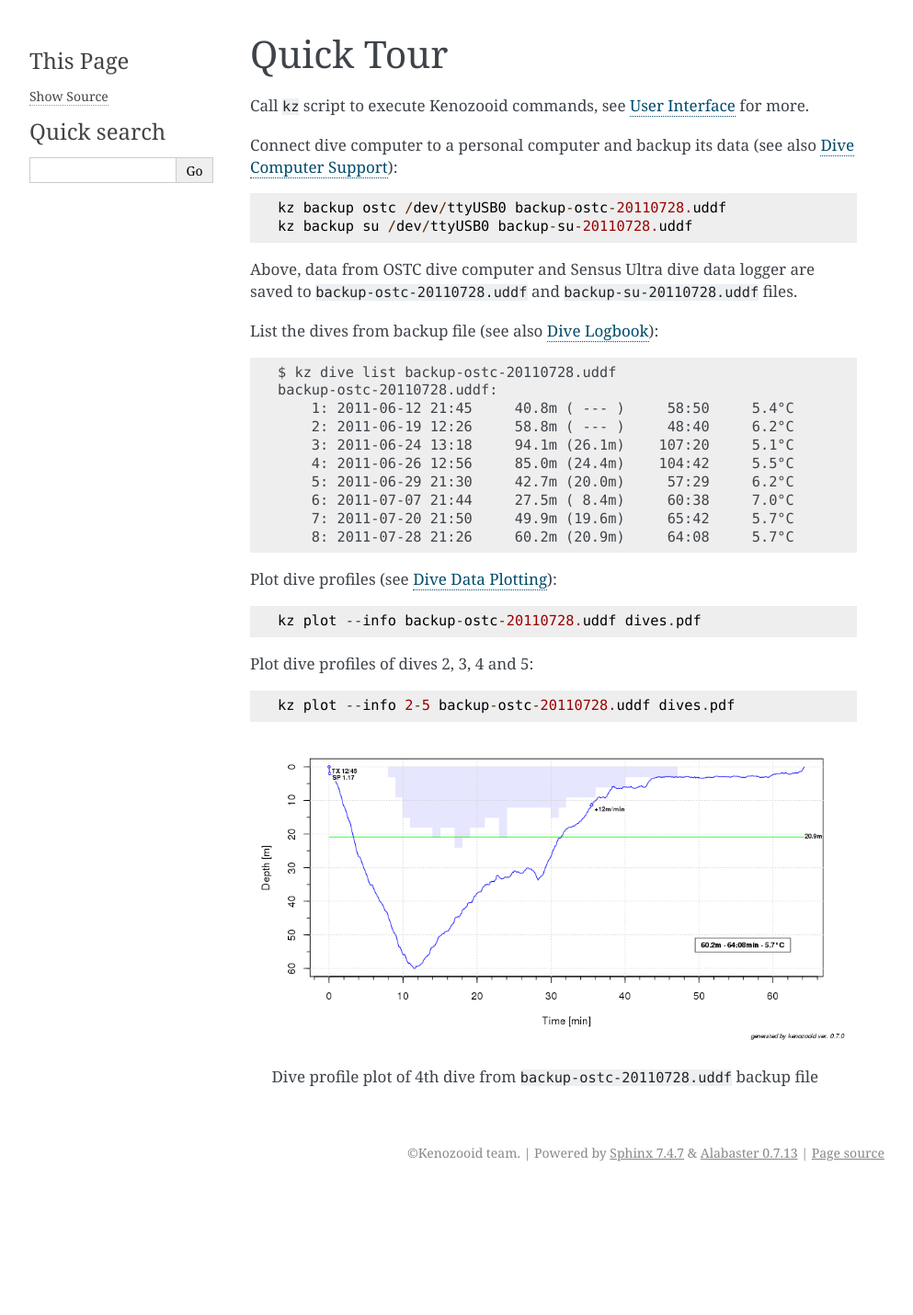
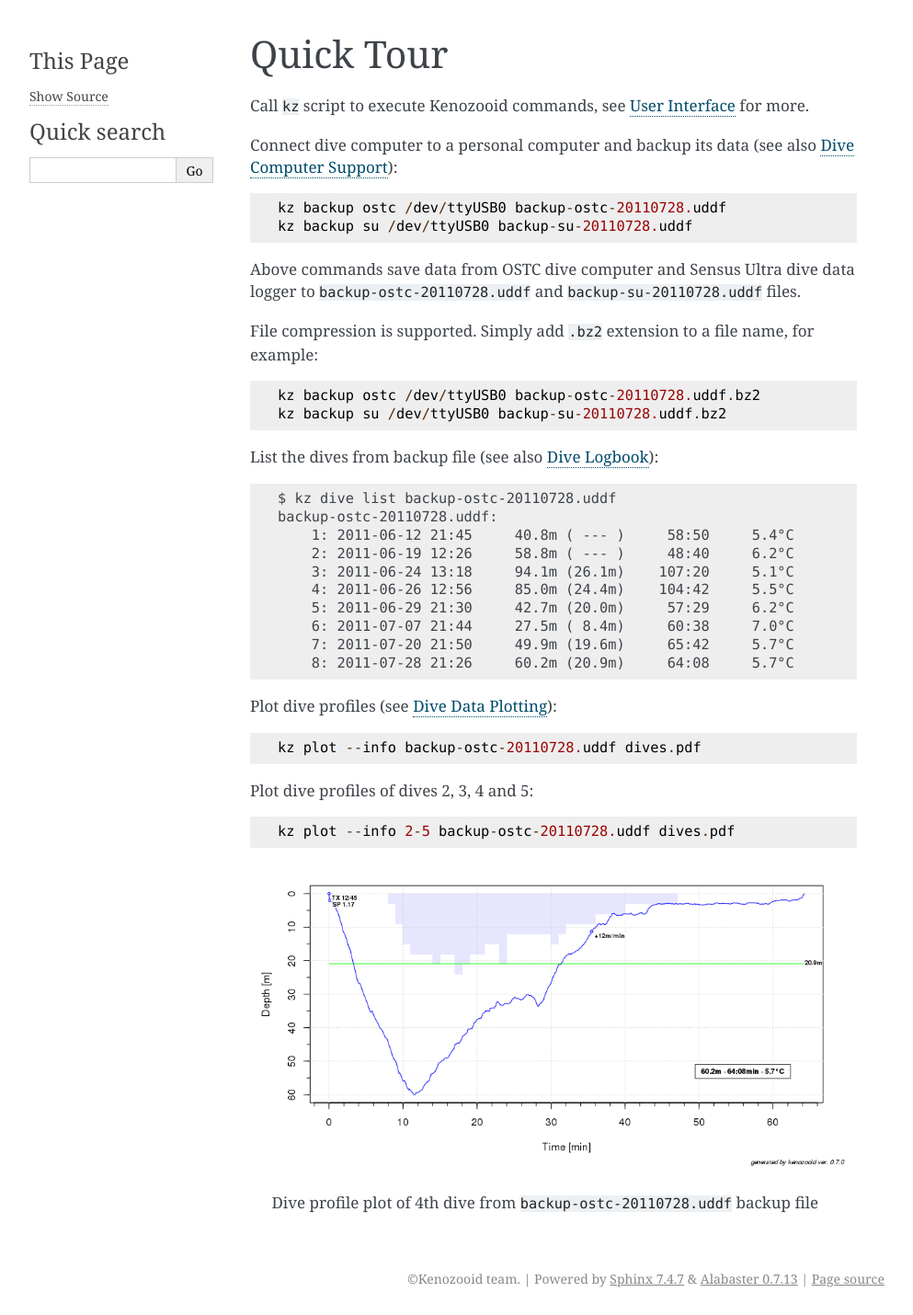
Before and after one commit to gitGNU/gnu_kenozooid, a Sphinx documentation site: the page built from doc/user/qt.rst, in a window 1280 px wide. Shown: the whole page at 92% size, without its empty margins (148-1141 px from the left). Built offline with Sphinx 7.4.7, drawn with Linux system fonts in a browser that asks for light colours; before the commit the page ends 1293 px from its top, so only the background shows below that.

Commit message:
- added basic support for bzip2 uddf file compression

```diff
--- a/doc/user/qt.rst
+++ b/doc/user/qt.rst
@@ -10,10 +10,15 @@ Connect dive computer to a personal computer and backup its data (see also
    kz backup ostc /dev/ttyUSB0 backup-ostc-20110728.uddf
    kz backup su /dev/ttyUSB0 backup-su-20110728.uddf
 
-Above, data from OSTC dive computer and Sensus Ultra dive data logger are
-saved to ``backup-ostc-20110728.uddf`` and ``backup-su-20110728.uddf``
+Above commands save data from OSTC dive computer and Sensus Ultra dive data
+logger to ``backup-ostc-20110728.uddf`` and ``backup-su-20110728.uddf``
 files.
 
+File compression is supported. Simply add ``.bz2`` extension to a file
+name, for example::
+
+   kz backup ostc /dev/ttyUSB0 backup-ostc-20110728.uddf.bz2
+   kz backup su /dev/ttyUSB0 backup-su-20110728.uddf.bz2
 
 List the dives from backup file (see also :ref:`user-logbook`)::
 
```
Also changed, not shown: 1 other file.
